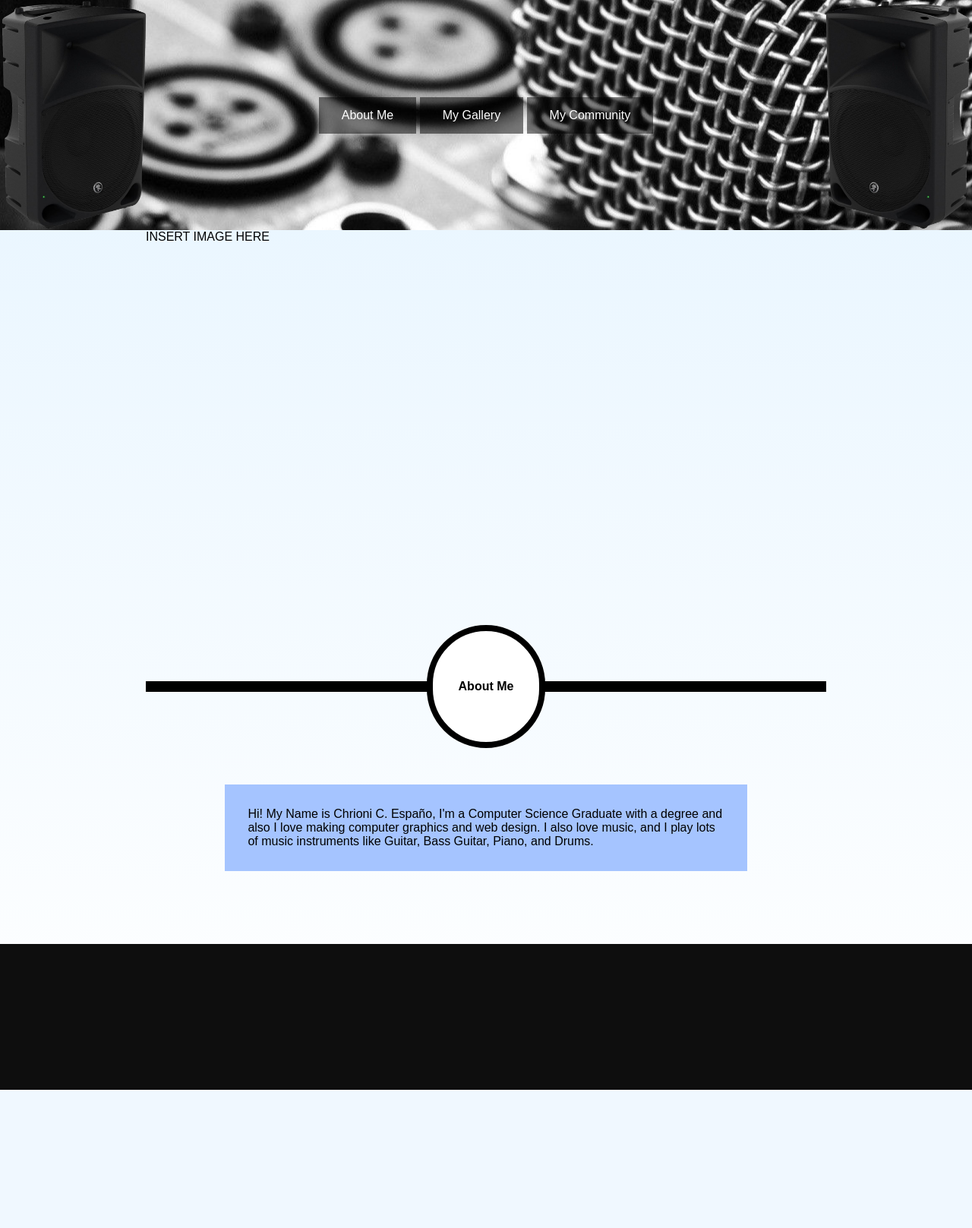
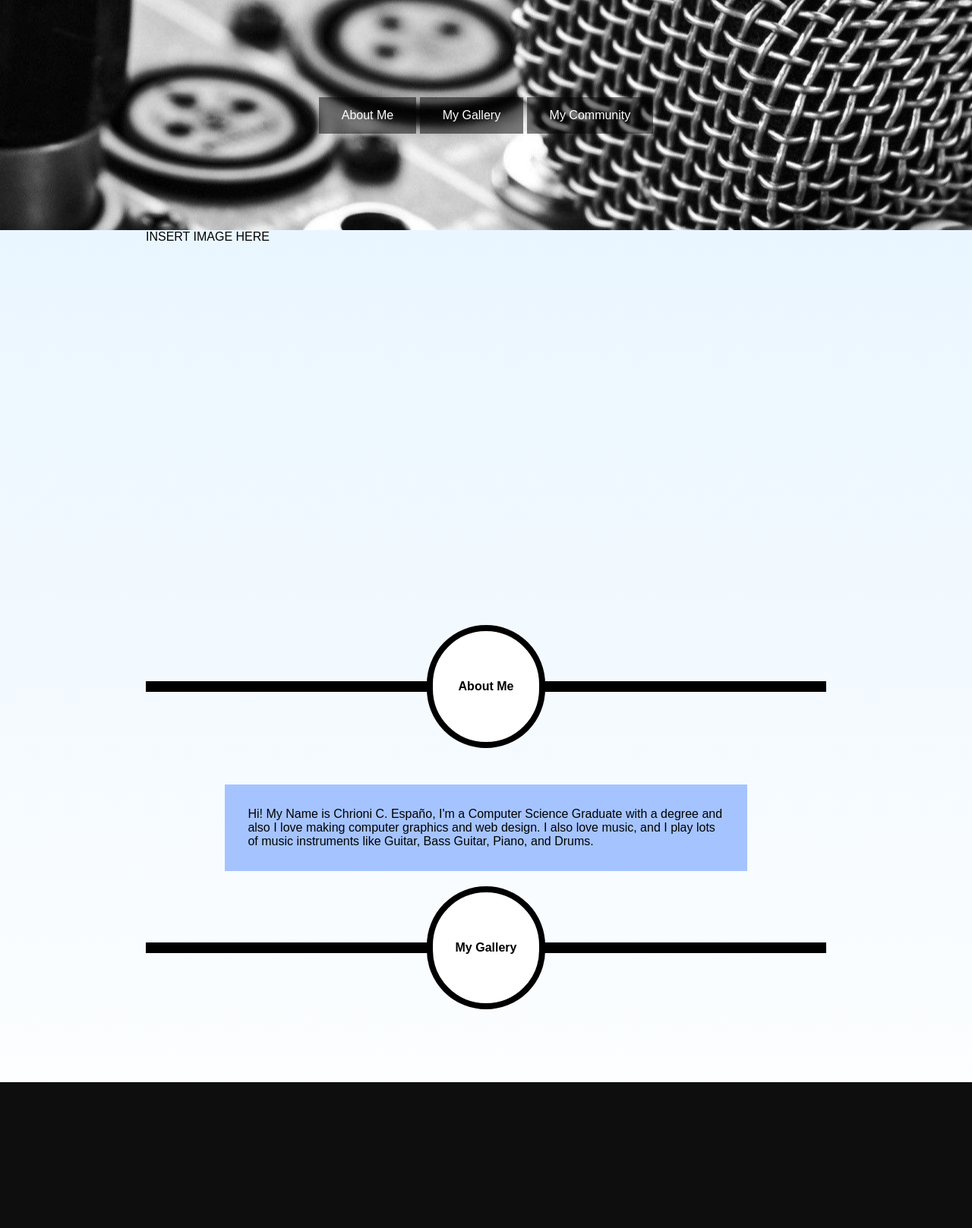
Before and after one commit to Kriyoni/kriyoni.github.io, a PHP site: the page made by Portfolio ko/index.html in a window 1280 px wide. Shown: the whole page at 76% size. Before the commit the page ends 1435 px from the top, so only its background shows below. Run offline with PHP 8.4, Linux system fonts and the light colour scheme.

Commit message:
Revision and additions
New section like My Gallery and cleaned some codes.

```diff
--- a/Portfolio ko/css/style.css
+++ b/Portfolio ko/css/style.css
@@ -31,42 +31,20 @@ header
 	/*added by michael*/
 	margin: 0px;
 	/*background-color: #c7c7c7;*/
-	display: inline-block;
+
 	/*border:1px solid white;*/
 	width: 195px;
 	height: 303px;
 
 }
-.speaker-size
-{
-	/*x=195
-	y=303*/
-	width: 195px;
-	height: 303px;
-}
-#right-speaker
-{
-	position: absolute;
- 	right: 0;
- 	-moz-transform: scale(-1, 1);
--webkit-transform: scale(-1, 1);
--o-transform: scale(-1, 1);
-transform: scale(-1, 1);
-filter: FlipH;
- }
-#left-speaker
-{
-	-moz-transform: scale(-1, 1);
-	-webkit-transform: scale(-1, 1);
-	-o-transform: scale(-1, 1);
-	transform: scale(-1, 1);
-	filter: FlipH;
-}
+
 #main-body
 {
 
 	/*color:white;*/
 	/*background-color: #ffffff;*/
+	margin-left: auto;
+	margin-right: auto;
 	width: calc(100% - 390px);
 }
 #nav-bar
@@ -105,10 +83,6 @@ filter: FlipH;
 	text-decoration: none;
 
 }
-#push-to-right
-{
-	/*margin-left: 90px;*/ /*commented by michael*/
-}
 /*END OF SECTION FOR THE HEADER*/
 #true-body
 {
@@ -116,7 +90,8 @@ filter: FlipH;
 	margin-right: auto;
 	width: 70%;
 	/*Something*/
-}#aboutme
+}
+.section-style
 {
 	margin-top: 6px;
 	background-color: #ffffff;
@@ -131,8 +106,13 @@ filter: FlipH;
 	display: table;
 	border: 8px solid black;
 }
+.about-me-text
+{
+
+}
 #line
 {
+	margin-top: 0px;
     display: inline-block;
     position: relative;
     left: 0;
@@ -142,7 +122,7 @@ filter: FlipH;
     height: 14px;
     background-color: #000000;
 }
-#aboutme b
+.center-cell
 {
 	display: table-cell;
 	vertical-align: middle;
--- a/Portfolio ko/index.html
+++ b/Portfolio ko/index.html
@@ -9,25 +9,22 @@
 <body>
 	<!-- revised by michael removing new lines of starting tags inside header tag, ... behvioral problem of display:inline-block causing an immortal gap like margin -->
 	<!-- issue reference:  https://css-tricks.com/fighting-the-space-between-inline-block-elements/ -->
-	<header><div class="col-3">
-			<img  id="left-speaker" class="speaker-size" src="css/images/speaker-desig.png" alt="Why?">
-		</div><div  id="main-body" class="col-3">
+	<header>
+		<div  id="main-body" class="col-3">
 			<div id="nav-bar">
 				<ul>
 					<li><a href="#aboutme">About Me</a></li>
-					<li id="push-to-right"><a href="#">My Gallery</a></li>
+					<li id="push-to-right"><a href="#mygallery">My Gallery</a></li>
 					<li id="push-to-right"><a href="#">My Community</a></li>
 				</ul>
 			</div>
-		</div><div id="right-speaker" class="col-3">
-			<img  id="right-speaker" class="speaker-size" src="css/images/speaker-desig.png" alt="Why?">
 		</div>
 	</header>
 	<div id="true-body">
 
 		<div style="height: 500px;">INSERT IMAGE HERE</div>
 		<div id="line"></div>
-		<div id="aboutme" class="about-me-text" style="text-align: center"><b>About Me</b></div>
+		<div id="aboutme" class="section-style" style="text-align: center"><b class="center-cell">About Me</b></div>
 
 		<div id ="about-me-container">
 			<div>
@@ -38,6 +35,8 @@
 
 		</div>
 
+		<div id="line"></div>
+		<div id="mygallery" class="section-style" style="text-align: center"><b class="center-cell">My Gallery</b></div>
 
 
 		<div></div>
```
